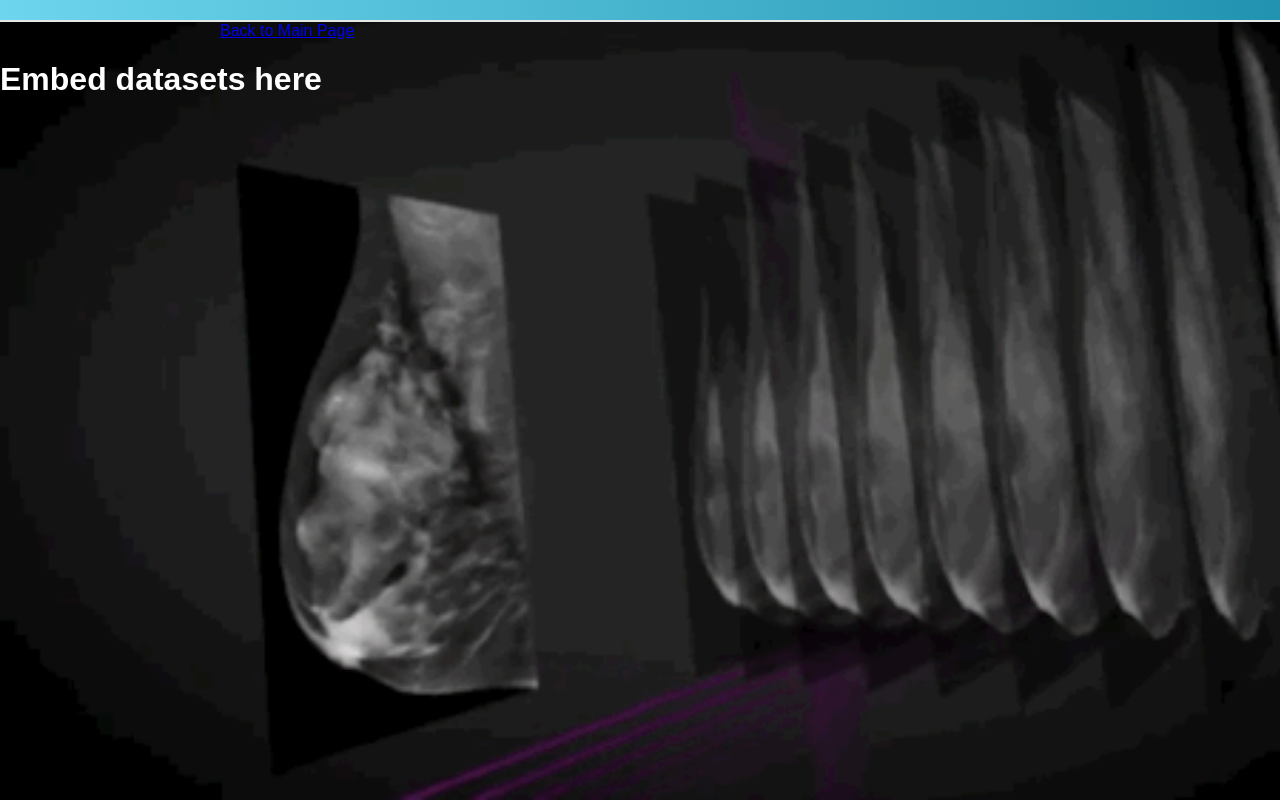
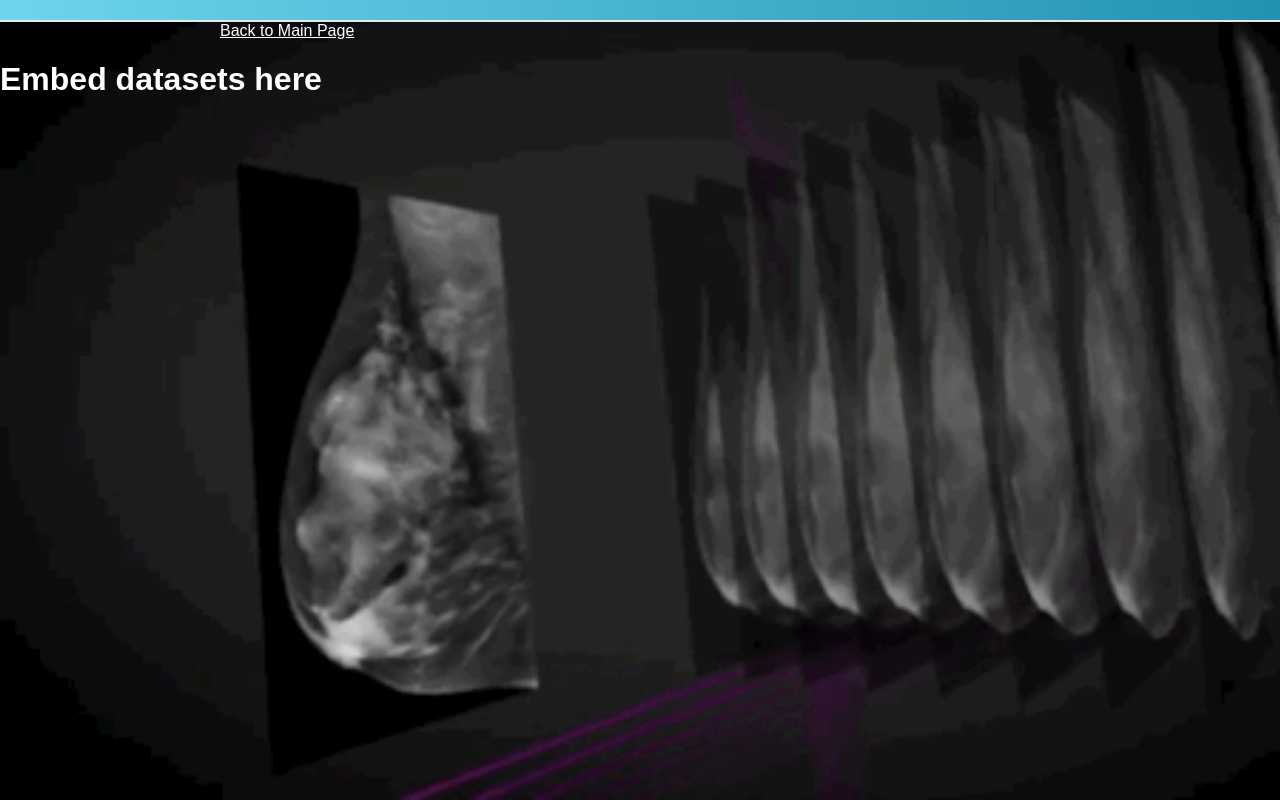
Before and after one commit to WCRF/Mammographic-Density, a plain HTML site: page Datasets.html in a window 1280 px wide. Drawn offline with Linux system fonts and the light colour scheme.

Commit message:
Update Datasets.html

```diff
--- a/Datasets.html
+++ b/Datasets.html
@@ -12,7 +12,7 @@
 
 <div class="main-content">
     <!-- Back Button -->
-    <a href="https://wcrf.github.io/Mammographic-Density/">Back to Main Page</a>
+    <a style="color: white;" href="https://wcrf.github.io/Mammographic-Density/">Back to Main Page</a>
     <!-- More content here -->
 </div>
 
```
